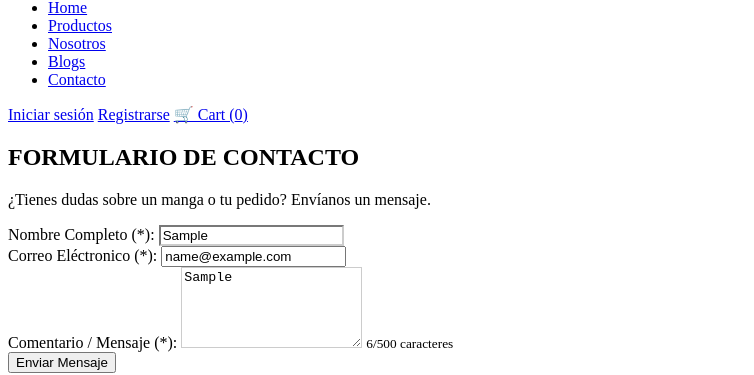
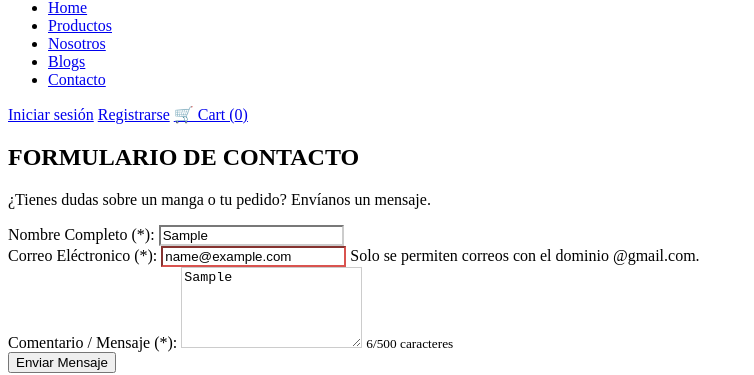
Before and after one commit to javicontreras-duoc/parcial1, a plain HTML site: page contacto.html in a window 1280 px wide. Both pictures are taken after typing "Sample", "name@example.com", "Sample" into the empty fields and a click on the button "Enviar Mensaje". Shown: the part 44-419 px from the top of the page, without its empty margins (0-754 px from the left). Drawn offline with Linux system fonts and the light colour scheme; files that its build step writes are made by us from their sources.

Commit message:
ajustes en la verificación de dominio @gmail.com

```diff
--- a/contacto.html
+++ b/contacto.html
@@ -123,7 +123,7 @@
                 mostrarError("nombre", res.valido ? "" : res.mensaje);
             });
             inputCorreo.addEventListener('input', () => {
-                const res = validarCorreoGmail(inputCorreo.value);
+                const res = validarCorreo(inputCorreo.value);
                 mostrarError("correo", res.valido ? "" : res.mensaje);
             });
             inputComentario.addEventListener('input', () => {
@@ -136,7 +136,7 @@
                 e.preventDefault();
 
                 const resNombre = validarNombreUsuario(inputNombre.value);
-                const resCorreo = validarCorreoGmail(inputCorreo.value);
+                const resCorreo = validarCorreo(inputCorreo.value);
                 const resComentario = validarComentarioContacto(inputComentario.value);
 
                 mostrarError("nombre", resNombre.valido ? "" : resNombre.mensaje);
--- a/js/validations.js
+++ b/js/validations.js
@@ -179,7 +179,7 @@ function validarCorreo(correo) {
     }
 
 // Restricción exclusiva al dominio @gmail.com
-    const regexGmail = /^[a-zA-Z0-9.\_%+-]+@gmail\\.com\\$/;
+    const regexGmail = /^[a-zA-Z0-9._%+-]+@gmail\.com$/;
     if (!regexGmail.test(correoTrim)) {
         return {
             valido: false,
```
